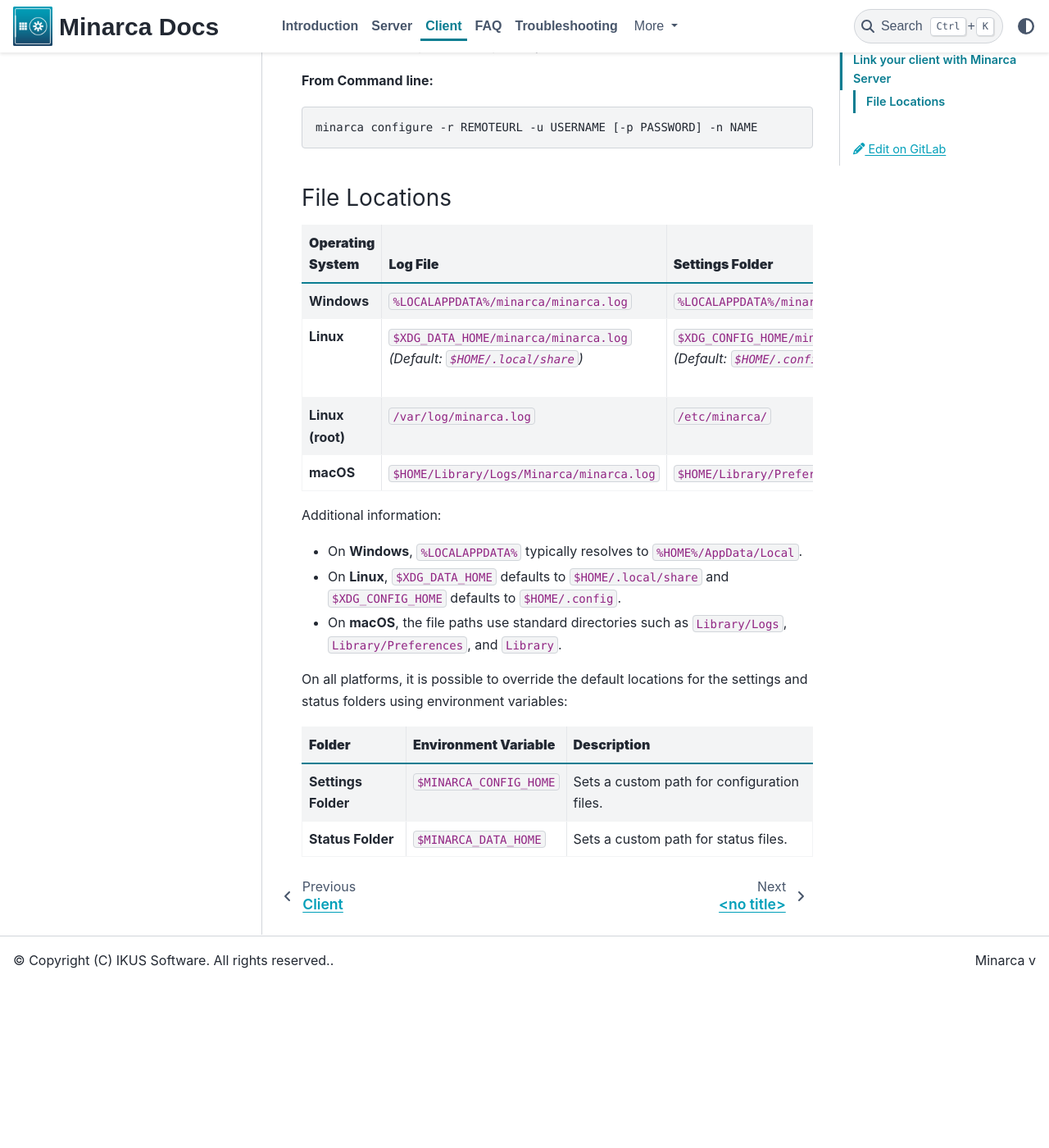
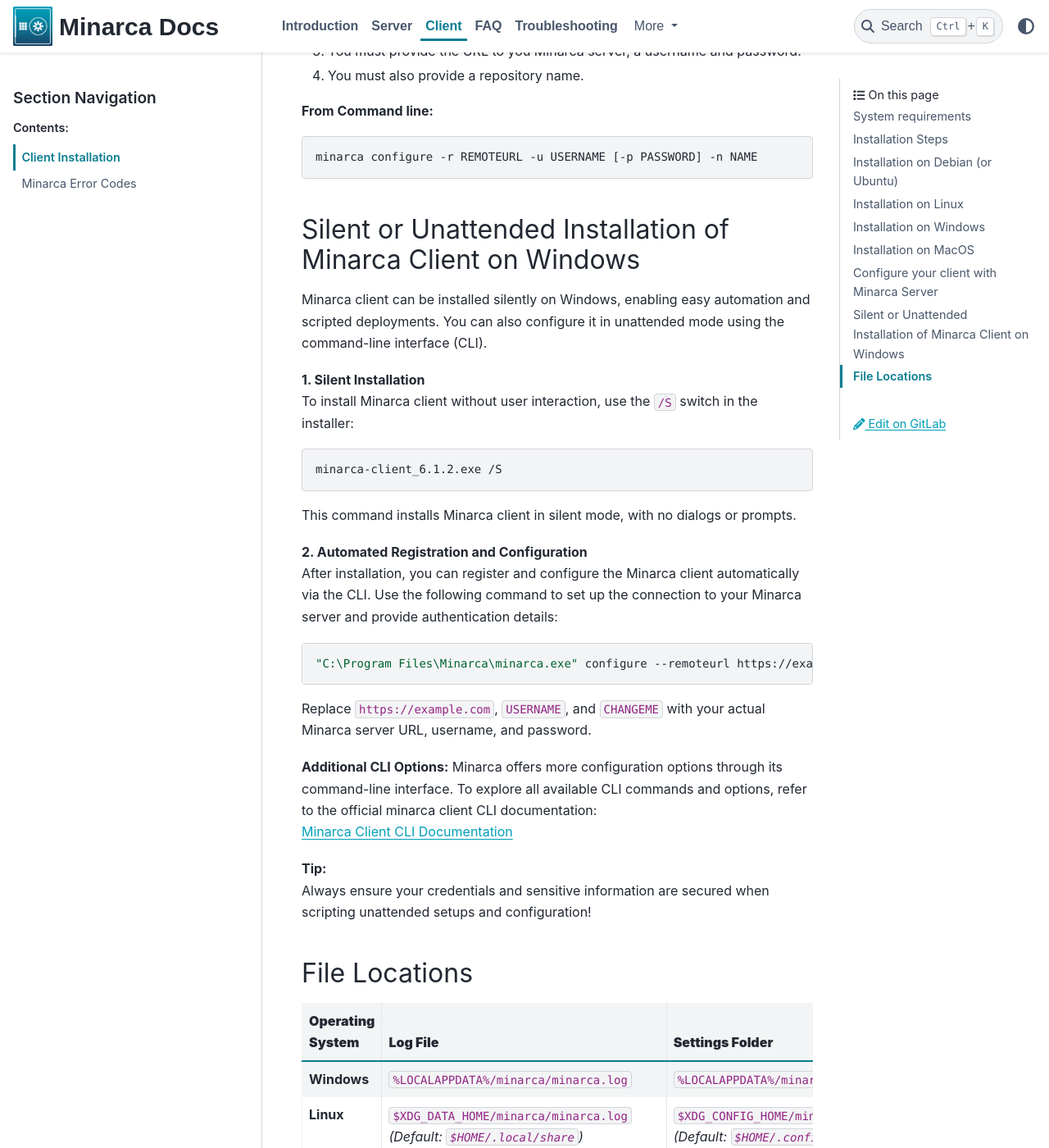
Before and after one commit to ikus060/minarca, a Sphinx documentation site: the page built from doc/minarca-client.md, in a window 1280 px wide and 1400 px high, scrolled down 3578 px. Shown: the whole window at 82% size. Built offline with Sphinx 7.4.7 and the PyData theme 0.15.4, drawn with Linux system fonts in a browser that asks for light colours; pages that are not in the unit, such as notebooks, are missing from menus; the version number could not be read and is left out; before the commit the page ends 4778 px from its top, so only the background shows below that; some of the changed text lies outside the part shown.

Commit message:
Add Silent or Unattended docs
Signed-off-by: Patrik Dufresne <patrik@ikus-soft.com>

````diff
--- a/doc/minarca-client.md
+++ b/doc/minarca-client.md
@@ -85,7 +85,7 @@
 [Fix 'Apple could not verify app is free of malware' Mac error - bypass Gatekeeper macOS Sequoia](https://www.youtube.com/watch?v=biIvAM94b98)
 
 
-## Link your client with Minarca Server
+## Configure your client with Minarca Server
 
 Pre-requisite: You need to have a functional Mianrca Server deployed. You may use <https://test.minarca.net> which is made available for testing purpose.
 
@@ -100,7 +100,34 @@
 
     minarca configure -r REMOTEURL -u USERNAME [-p PASSWORD] -n NAME
 
-### File Locations
+## Silent or Unattended Installation of Minarca Client on Windows
+
+Minarca client can be installed silently on Windows, enabling easy automation and scripted deployments. You can also configure it in unattended mode using the command-line interface (CLI).
+
+**1. Silent Installation**
+  To install Minarca client without user interaction, use the `/S` switch in the installer:
+  ```shell
+  minarca-client_6.1.2.exe /S
+  ```
+  This command installs Minarca client in silent mode, with no dialogs or prompts.
+
+**2. Automated Registration and Configuration**
+  After installation, you can register and configure the Minarca client automatically via the CLI. Use the following command to set up the connection to your Minarca server and provide authentication details:
+
+  ```shell
+  "C:\Program Files\Minarca\minarca.exe" configure --remoteurl https://example.com --username USERNAME --password CHANGEME
+  ```
+
+  Replace `https://example.com`, `USERNAME`, and `CHANGEME` with your actual Minarca server URL, username, and password.
+
+**Additional CLI Options:** Minarca offers more configuration options through its command-line interface. To explore all available CLI commands and options, refer to the official minarca client CLI documentation:
+[Minarca Client CLI Documentation](minarca-client-cli.md)
+
+**Tip:**
+Always ensure your credentials and sensitive information are secured when scripting unattended setups and configuration!
+
+
+## File Locations
 
 | **Operating System** | **Log File**                          | **Settings Folder**                   | **Status Folder**                     |
 |-----------------------|---------------------------------------|----------------------------------------|----------------------------------------|
````
